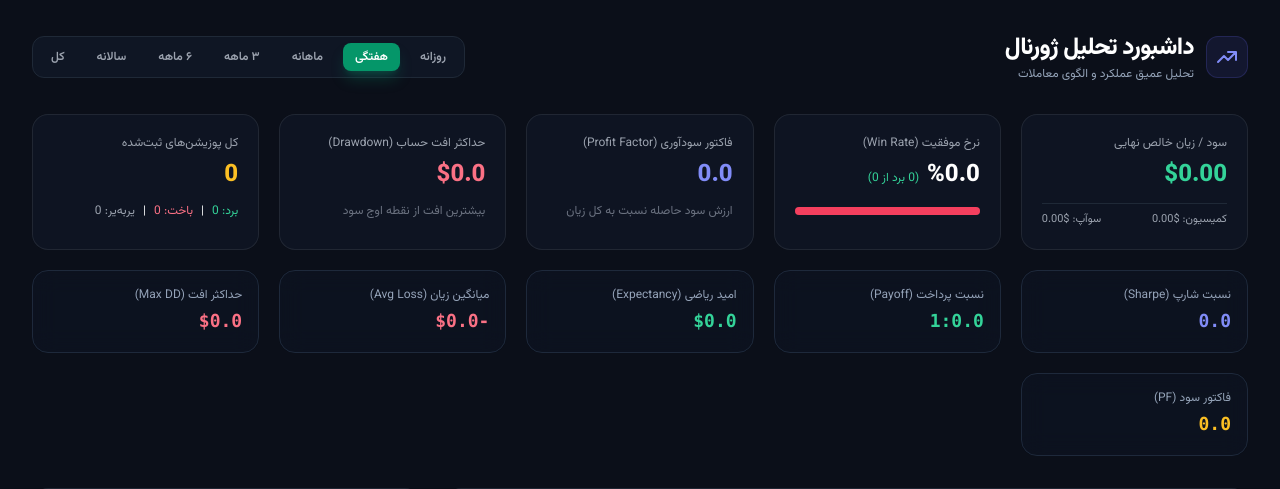
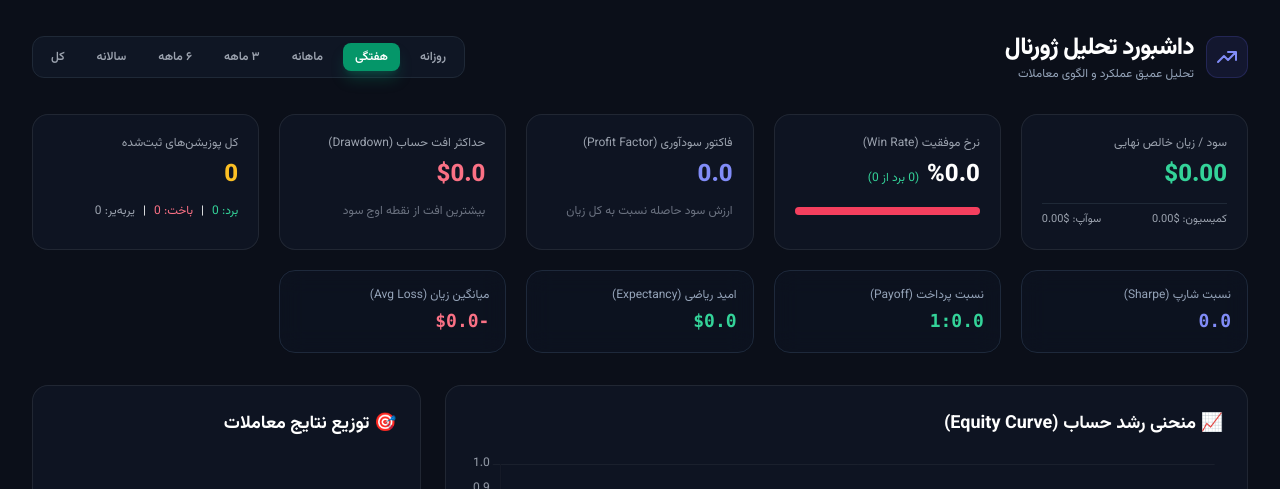
Before and after one commit to suniali/crypto75_bot, a Django app: page / in a window 1280 px wide. Shown: the top 489 px of the page. Run offline with Django 5.2, Linux system fonts and the light colour scheme; data that the repository does not hold is empty; a map, chart or similar area stays blank; some libraries are stand-ins or nearby versions.

Commit message:
remove duplicated ratio from dashboard

```diff
--- a/bot_app/templates/dashboard.html
+++ b/bot_app/templates/dashboard.html
@@ -250,18 +250,6 @@
             <div class="glass-card p-4 rounded-2xl border border-slate-800 bg-slate-900/40">
                 <span class="text-xs text-slate-400 block mb-1">میانگین زیان (Avg Loss)</span>
                 <span class="text-lg font-mono font-bold text-rose-400">-${{ avg_loss }}</span>
-            </div>
-
-            <!-- Max Drawdown -->
-            <div class="glass-card p-4 rounded-2xl border border-slate-800 bg-slate-900/40">
-                <span class="text-xs text-slate-400 block mb-1">حداکثر افت (Max DD)</span>
-                <span class="text-lg font-mono font-bold text-rose-400">${{ max_drawdown }}</span>
-            </div>
-
-            <!-- Profit Factor -->
-            <div class="glass-card p-4 rounded-2xl border border-slate-800 bg-slate-900/40">
-                <span class="text-xs text-slate-400 block mb-1">فاکتور سود (PF)</span>
-                <span class="text-lg font-mono font-bold text-amber-400">{{ profit_factor }}</span>
             </div>
 
         </div>
```
